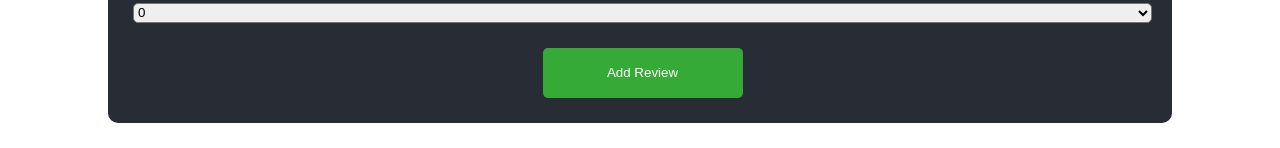
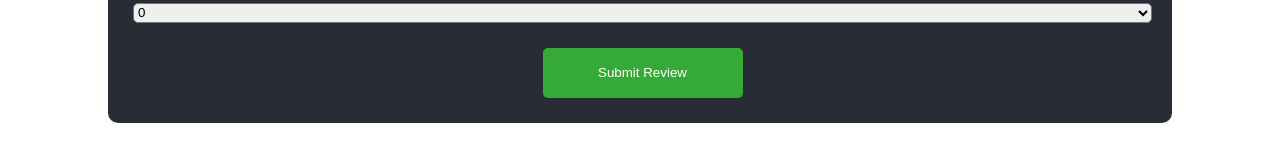
Before and after one commit to eurobi/phase-2-final-project, a React (Create React App) app in the folder my-app/: page /new-review in a window 1280 px wide. Shown: the part 554-702 px from the top of the page. Built offline with nearby package versions, Linux system fonts and the light colour scheme; data requests are answered from the project's data file.

Commit message:
add button changes to edit when id exists

```diff
--- a/my-app/src/Components/ReviewForm.js
+++ b/my-app/src/Components/ReviewForm.js
@@ -69,7 +69,7 @@ function ReviewForm({ addReview , editReview}){
                         <option>4</option>
                         <option>5</option>
                     </select>
-                <input id='submit-button' type='submit' value='Add Review'></input>
+                <input id='submit-button' type='submit' value={params.id? "Submit Edits" : "Submit Review"}></input>
             </form>
         </div>
     )
```
